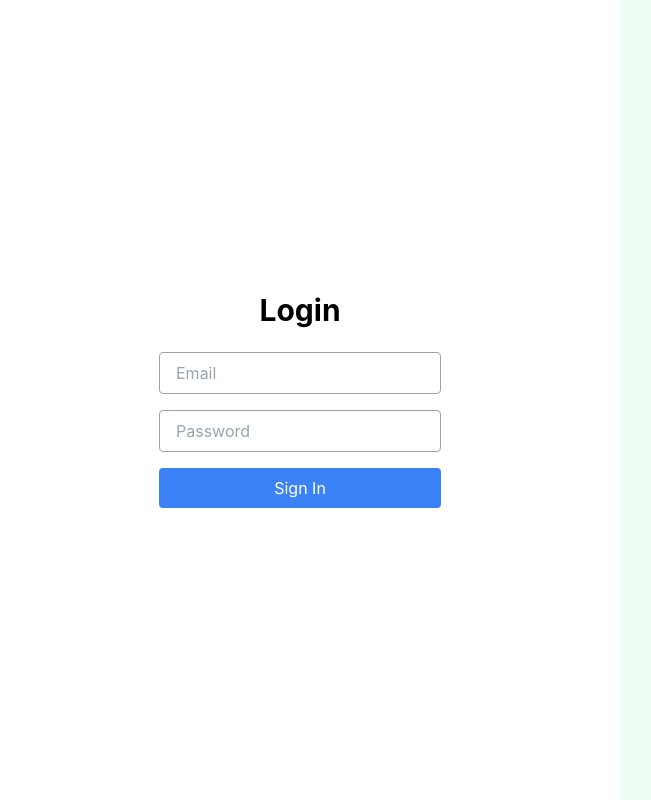
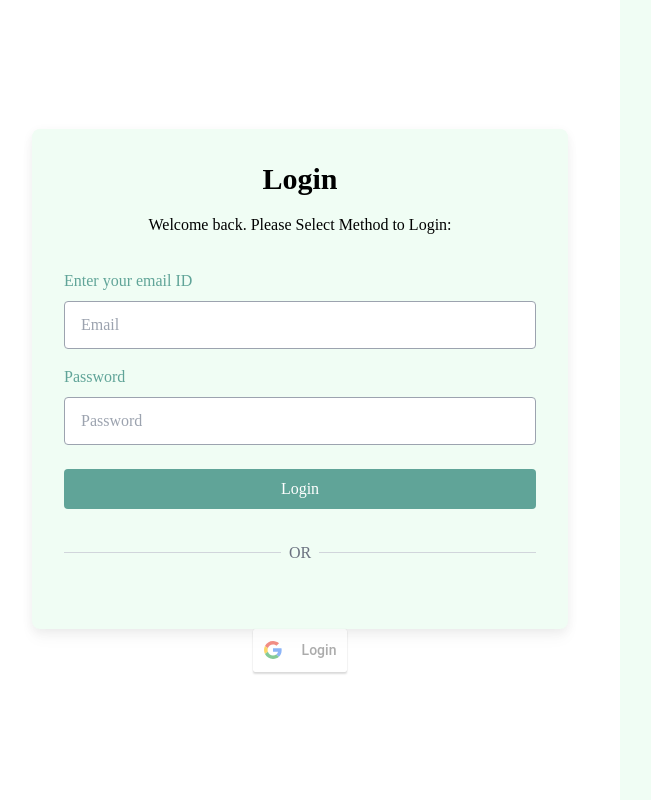
Before and after one commit to FahadInam/keystone-react, a React (Create React App) app: page / in a window 1280 px wide. Shown: the whole page, without its empty margins (20-671 px from the left). Built offline with nearby package versions, Linux system fonts and the light colour scheme.

Commit message:
signin page updates

```diff
--- a/package.json
+++ b/package.json
@@ -9,6 +9,7 @@
     "formik": "^2.2.9",
     "react": "^18.2.0",
     "react-dom": "^18.2.0",
+    "react-google-login": "^5.2.2",
     "react-scripts": "5.0.1",
     "web-vitals": "^2.1.4",
     "yup": "^1.0.2"
--- a/src/components/SignIn.js
+++ b/src/components/SignIn.js
@@ -1,10 +1,12 @@
 import React from 'react';
+import { GoogleLogin } from 'react-google-login';
 import { useFormik } from 'formik';
 import { SignInSchema } from '../Schemas';
 const initialValues = {
     email: "",
     password: ""
 }
+const clientID = "675235851160-vt3qgar1v9b9khtkqtghgmlta4p8gm1o.apps.googleusercontent.com";
 function Signin() {
 
    const {values, errors ,touched ,handleBlur, handleChange, handleSubmit} = useFormik({
@@ -14,33 +16,60 @@ function Signin() {
             console.log(values)
         }
     })
+    const onSuccess = (res) => {
+        console.log("here")
+    }
+    const onFailure = (res) => {
+        console.log("here")
+    }
     return (
         <div className="flex flex-col items-center justify-center h-screen">
-            <h2 className="text-3xl font-bold mb-6">Login</h2>
-            <form onSubmit={handleSubmit} className="flex flex-col space-y-4">
+            <div className='flex flex-col items-center bg-green-50 p-8 signin_css shadow-onboardingShadow'>
+            <h2 className="text-3xl font-bold mb-4 ">Login</h2>
+            <p className='mb-8'>Welcome back. Please Select Method to Login:</p>
+            <form onSubmit={handleSubmit} className="flex flex-col">
+                <label for="email" className='text-primarytext mb-2'>Enter your email ID</label>
                 <input
+                id="email"
                 name='email'
                 type="email"
                 placeholder="Email"
-                 className="px-4 py-2 border border-gray-400 rounded"
+                 className="px-4 py-2 border border-gray-400 rounded h-12 mb-4 btn_custom"
                 value={values.email }
                 onChange={handleChange}
                 onBlur={handleBlur}
                   />
                   { errors.email && touched.email ? <span className=''>{errors.email}</span> : null}
+                  <label for="password" className='text-primarytext mb-2'> Password</label>
                 <input
+                 id="password"
                 name='password'
                 type="password"
                  placeholder="Password"
-                 className="px-4 py-2 border border-gray-400 rounded"
+                 className="px-4 py-2 border  border-gray-400 rounded h-12 btn_custom"
                  value={values.password }
                 onChange={handleChange}
                 onBlur={handleBlur}
                   />
                  { errors.password && touched.password ? <span className='form-error'>{errors.email}</span> : null}
 
-                <button type="submit" className="px-4 py-2 bg-blue-500 text-white rounded hover:bg-blue-600 transition duration-300 ease-in-out">Sign In</button>
+                <button type="submit" className="px-4 py-2 mt-6 bg-primarybtn  text-white rounded transition duration-300 ease-in-out">Login</button>
             </form>
+            <div className="flex items-center justify-center my-8 ">
+      <hr className="border-t border-gray-300 flex-1 mr-1 line-width" />
+      <span className="text-gray-500 font-medium mx-1">OR</span>
+      <hr className="border-t border-gray-300 flex-1 ml-1 line-width" />
+    </div>
+            </div>
+            <GoogleLogin
+            clientId = {clientID}
+            buttonText = "Login"
+            onSuccess = {onSuccess}
+            onFailure = {onFailure}
+            cookiePolicy = {'single_host_origin'}
+            isSignedIn = {true}
+            />
+
         </div>
     );
 }
--- a/src/index.css
+++ b/src/index.css
@@ -1,11 +1,14 @@
 @tailwind base;
 @tailwind components;
 @tailwind utilities;
+@import url('https://fonts.googleapis.com/css2?family=Poppins:wght@400;500;600;700&display=swap');
+
 body {
   margin: 0;
-  font-family: -apple-system, BlinkMacSystemFont, 'Segoe UI', 'Roboto', 'Oxygen',
+  /* font-family: -apple-system, BlinkMacSystemFont, 'Segoe UI', 'Roboto', 'Oxygen',
     'Ubuntu', 'Cantarell', 'Fira Sans', 'Droid Sans', 'Helvetica Neue',
-    sans-serif;
+    sans-serif; */
+    font-family: 'Poppins';
   -webkit-font-smoothing: antialiased;
   -moz-osx-font-smoothing: grayscale;
 }
@@ -14,3 +17,15 @@ code {
   font-family: source-code-pro, Menlo, Monaco, Consolas, 'Courier New',
     monospace;
 }
+
+/* Onboarding SignIn */
+.btn_custom {
+
+  width: 472px;
+}
+.signin_css {
+  border-radius: 8px !important;
+}
+.line-width {
+  width: 217px;
+}
--- a/tailwind.config.js
+++ b/tailwind.config.js
@@ -2,7 +2,15 @@
 module.exports = {
   content: ["./src/**/*.{html,js}"],
   theme: {
-    extend: {},
+    extend: {
+      boxShadow: {
+        onboardingShadow: '0px 3px 11px rgba(0, 0, 0, 0.06), 0px 10px 15px rgba(0, 0, 0, 0.03)',
+      },
+      colors: {
+        primarybtn: '#60A498',
+        primarytext: '#60A498',
+      },
+    },
   },
   plugins: [],
 }
```
Also changed, not shown: 1 other file (tests, documents, lock files or other folders).
